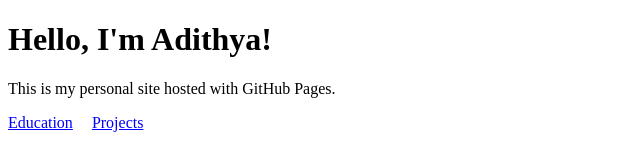
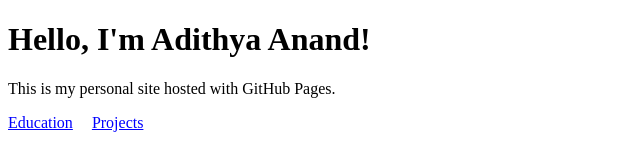
Before and after one commit to AdithyaAnand42/AdithyaAnand42.github.io, a plain HTML site: page index.html in a window 1280 px wide. Shown: the whole page, without its empty margins (0-640 px from the left). Drawn offline with Linux system fonts and the light colour scheme.

Commit message:
Update index.html

```diff
--- a/index.html
+++ b/index.html
@@ -22,7 +22,7 @@
 </head>
 <body>
 
-  <h1>Hello, I'm Adithya!</h1>
+  <h1>Hello, I'm Adithya Anand!</h1>
   <p>This is my personal site hosted with GitHub Pages.</p>
 
   <!-- Navigation menu -->
```
